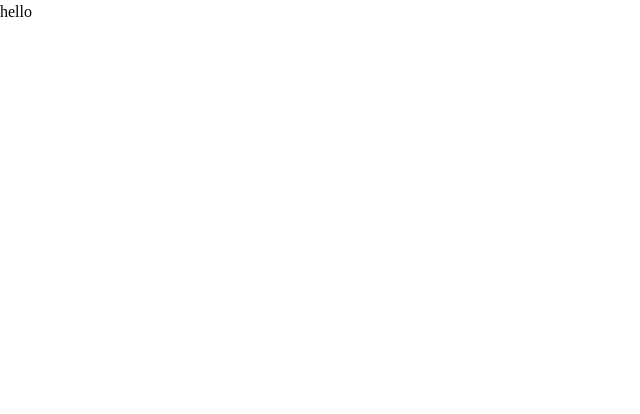
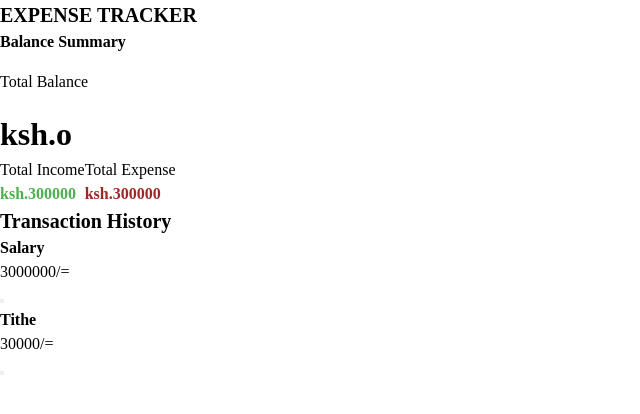
Before and after one commit to Fuego-fuego/expense-tracker-app, a website built with Vite: page index.html in a window 1280 px wide. Shown: the whole page, without its empty margins (0-640 px from the left). Built offline with nearby package versions, Linux system fonts and the light colour scheme; files whose address does not match are found by name.

Commit message:
feat: add main secion markup structure

```diff
--- a/index.html
+++ b/index.html
@@ -16,10 +16,61 @@
   <!-- main js script -->
   <script type="module" src="/src/main.js" defer></script>
 </head>
-
 <body>
-
-
+  <main>
+    <div class="container">
+      <div class="main-content-wrapper">
+      <section class="dashboard">
+        <header>
+          <div><img src="./src/assets/images/logo/logo-default.svg" alt=""></div>
+          <h1 class="fs-primary-heading uppercase fw-bold">Expense Tracker</h1>
+        </header>
+        <!-- Balance Summary-->
+        <div class="balance-summary">
+          <div class="flow" style="--flow-spacer:1rem">
+            <h2 class="fs-secondary-heading fw-semi-bold capitalize">
+              balance  summary
+            </h2>
+            <p class="capitalize">total balance</p>
+            <p class="fs-800 fw-bold">ksh.o</p>
+          </div>
+          <!--Total Income & Total Expense -->
+          <div>
+            <div class="flex">
+                <div>
+                  <p class="capitalize">total income</p>
+                  <p class="text-accent-green-400 fs-secondary-heading fw-bold">ksh.300000</p>
+                </div>
+                <div>
+                  <p class="capitalize">total expense</p>
+                  <p class="text-accent-red-400 fs-secondary-heading fw-bold">ksh.300000</p>
+                </div>
+            </div>
+          </div>
+        </div>
+      </section>
+      <!-- Transaction History -->
+      <section class="transaction">
+        <h2 class="fs-primary-heading fw-bold capitalize">transaction history</h2>
+      <ul class="transaction-history-list">
+        <li class="transaction" data-type="income">
+          <div>
+            <h3 class="capitalize fs-secondry-heading fw-bold">salary</h3>
+            <p>3000000/=</p>
+            <button class="delete-btn"></button>
+          </div>
+        </li>
+        <li class="transaction" data-type="expense">
+          <div>
+            <h3 class="capitalize fs-secondry-heading fw-bold">tithe</h3>
+            <p>30000/=</p>
+            <button class="delete-btn"></button>
+          </div>
+        </li>
+      </ul>
+      </section>
+      </div>
+    </div>
+  </main>
 </body>
-
 </html>
--- a/src/main.js
+++ /dev/null
@@ -1 +0,0 @@
-document.querySelector('body').innerHTML = 'hello'
--- a/src/style.css
+++ b/src/style.css
@@ -31,7 +31,7 @@
   --fs-primary-heading:var(--fs-600);
   --fs-secondary-heading:var(--fs-400);
   --fs-body:var(--fs-300);
-  --fs-total-balance:var(--fs-800);
+
 
 
 }
@@ -103,3 +103,55 @@ picture {
     scroll-behavior: auto !important;
   }
 }
+
+/* =====================
+    UTILITY
+===================== */
+
+
+/* =====================
+    UTILITY
+===================== */
+.text-accent-green-400{
+  color:var(--clr-accent-green-400);
+}
+.text-accent-red-400{
+  color:var(--clr-accent-red-400);
+}
+.fs-primary-heading{
+  font-size: var(--fs-primary-heading);
+}
+.fs-secondary-heading{
+  font-size: var(--fs-secondary-heading);
+}
+.fs-800{
+  font-size: var(--fs-800);
+}
+
+.fw-bold{
+  font-weight: var(--fw-bold);
+}
+
+.fw-semi-bold{
+  font-weight: var(--fw-semi-bold);
+}
+
+.uppercase{
+  text-transform: uppercase;
+}
+.capitalize{
+  text-transform: capitalize;
+}
+
+.container {
+  --max-width:1200px;
+  width: min(var(--max-width), 100% - 2rem );
+}
+
+:where(.flow>*:not(:first-child)){
+  margin-top: var(--flow-spacer, 2rem);
+}
+
+.flex{
+  display:flex;
+}
```
